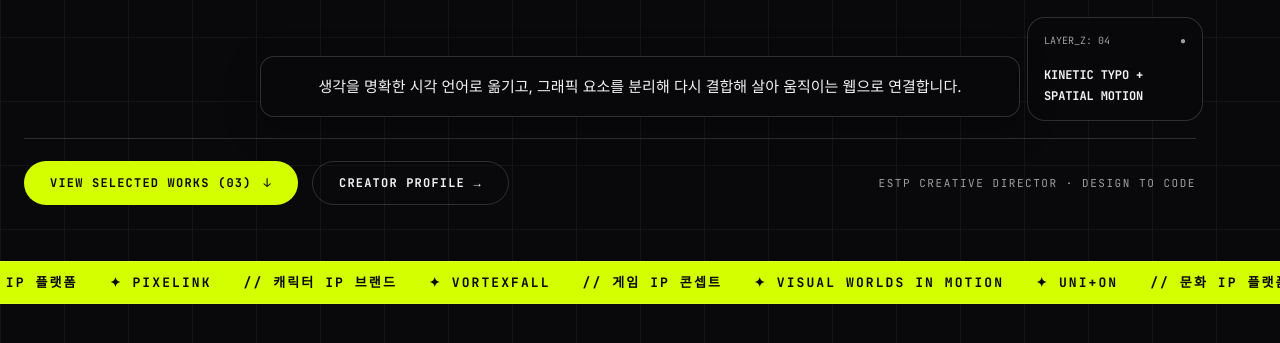
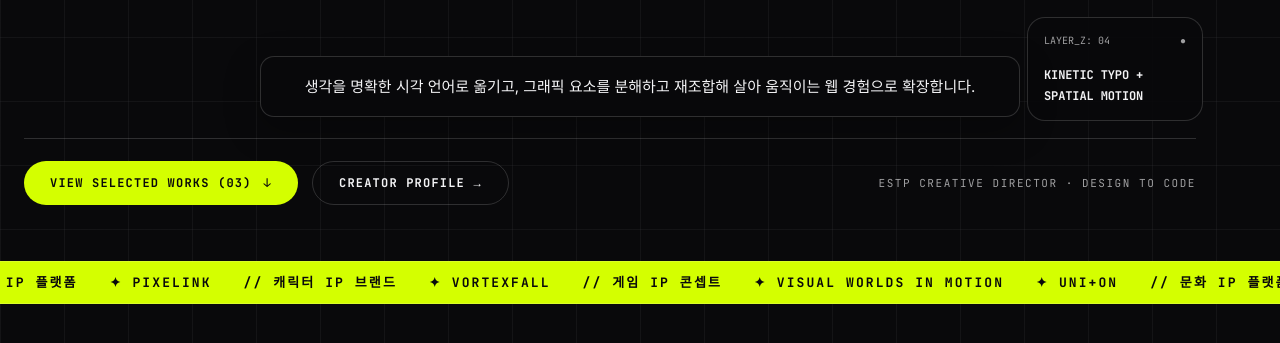
Before and after one commit to miint-s0da/miint.s0da, a plain HTML site: page index.html in a window 1280 px wide. Shown: the part 539-882 px from the top of the page. Drawn offline with Linux system fonts and the light colour scheme; animation ran at ten frames a second.

Commit message:
Hero copy update
Co-Authored-By: Claude Opus 5.5 <noreply@anthropic.com>
Claude-Session: https://claude.ai/code/session_013FyMj2LMw3n9P6yVL9ZAHm

```diff
--- a/index.html
+++ b/index.html
@@ -382,7 +382,7 @@ footer{position:relative;z-index:2;padding:56px max(24px,env(safe-area-inset-lef
     <div class="ln l2"><span class="bar"></span><h1 id="t2" class="solid"><span class="sk-in">IN</span> <span class="sk-mo">MOTION</span></h1></div>
     <div class="l3">
       <div class="ln"><h2 id="t3">SYSTEMS &amp; CODE.</h2></div>
-      <p class="intro">생각을 명확한 시각 언어로 옮기고, 그래픽 요소를 분리해 다시 결합해 살아 움직이는 웹으로 연결합니다.</p>
+      <p class="intro">생각을 명확한 시각 언어로 옮기고, 그래픽 요소를 분해하고 재조합해 살아 움직이는 웹 경험으로 확장합니다.</p>
     </div>
   </div>
 
```
